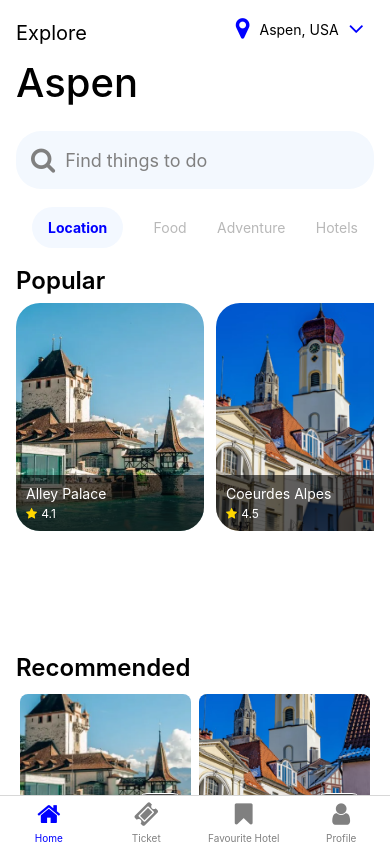
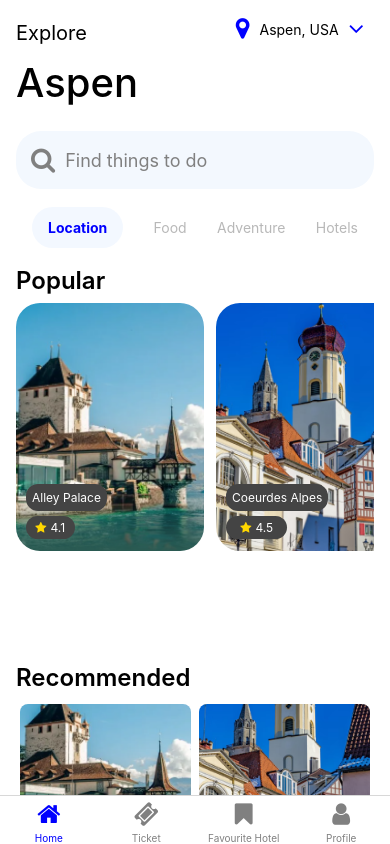
Before and after one commit to Saqibb786/Aspen, a React Native app: screen /BottomTabNavigator in a window 390 px wide. Built offline with nearby package versions, Linux system fonts and the light colour scheme.

Commit message:
Optimized Ui

```diff
--- a/src/components/CatergoryList.js
+++ b/src/components/CatergoryList.js
@@ -1,4 +1,4 @@
-import { StyleSheet, Text, View } from "react-native";
+import { StyleSheet, Text, View, TouchableOpacity } from "react-native";
 import React, { useState } from "react";
 import { FlatList } from "react-native-gesture-handler";
 import { CATEGORIES } from "../assets/data/Data";
@@ -8,20 +8,17 @@ const CategoryList = () => {
 
   return (
     <View style={styles.container}>
-      {/* <FlatList
-        horizontal
-        data={CATEGORIES}
-        renderItem={renderItemHorizontal}
-        keyExtractor={(item) => item}
-        // showsHorizontalScrollIndicator={false}
-      /> */}
       {CATEGORIES.map((item, index) => {
         return index === selected ? (
-          <Text style={[styles.text, styles.selectedText]}>{item}</Text>
+          <TouchableOpacity>
+            <Text style={[styles.text, styles.selectedText]}>{item}</Text>
+          </TouchableOpacity>
         ) : (
-          <Text style={styles.text} onPress={() => setSelected(index)}>
-            {item}
-          </Text>
+          <TouchableOpacity>
+            <Text style={styles.text} onPress={() => setSelected(index)}>
+              {item}
+            </Text>
+          </TouchableOpacity>
         );
       })}
     </View>
--- a/src/components/PopularItem.js
+++ b/src/components/PopularItem.js
@@ -15,7 +15,7 @@ const PopularItem = ({ item, navigation }) => {
     >
       <View style={styles.cardContainer}>
         <Image source={item.image} style={styles.popularImage} />
-        <View style={styles.popularOverlay}>
+        <View style={styles.detailsContainer}>
           <View style={styles.titleContainer}>
             <Text style={styles.popularTitle}>{item.name}</Text>
           </View>
@@ -38,7 +38,7 @@ const styles = StyleSheet.create({
   },
   cardContainer: {
     width: 188,
-    height: 228,
+    height: 248,
     marginRight: 12,
   },
   popularImage: {
@@ -46,31 +46,43 @@ const styles = StyleSheet.create({
     height: "100%",
     borderRadius: 24,
   },
-  popularOverlay: {
+  detailsContainer: {
     position: "absolute",
-    bottom: 0,
-    left: 0,
-    right: 0,
-    padding: 8,
-    backgroundColor: "rgba(0, 0, 0, 0.6)",
-    borderBottomLeftRadius: 24,
-    borderBottomRightRadius: 24,
-    padding: 10,
+    bottom: 12,
+    left: 10,
   },
   titleContainer: {
-    // paddingHorizontal: 4,
-    // paddingVertical: 2,
-    // justifyContent: "center",
-    // alignItems: "center",
+    // width: "100%",
   },
   popularTitle: {
-    color: "white",
-    fontSize: 14,
+    flexDirection: "row",
+    alignItems: "center",
+    justifyContent: "center",
+    textAlign: "center",
+
+    paddingHorizontal: 6,
+    paddingVertical: 6,
+
+    backgroundColor: "#444",
+    color: "#fff",
+    fontSize: 12,
+    borderRadius: 12,
   },
   ratingContainer: {
     flexDirection: "row",
     alignItems: "center",
-    marginTop: 4,
+    justifyContent: "center",
+    textAlign: "center",
+
+    marginTop: 5,
+    paddingHorizontal: 4,
+    paddingVertical: 4,
+
+    width: "60%",
+    backgroundColor: "#444",
+    color: "#fff",
+    fontSize: 11,
+    borderRadius: 12,
   },
   ratingText: {
     color: "white",
--- a/src/components/RecommendedItem.js
+++ b/src/components/RecommendedItem.js
@@ -14,7 +14,7 @@ const RecommendedItem = ({ item, navigation }) => {
       <View style={styles.recommendedItem}>
         <Image source={item.image} style={styles.recommendedImage} />
         <Text style={styles.recommendedContent}>{item.content}</Text>
-        <View style={styles}>
+        <View>
           <Text style={styles.recommendedTitle}>{item.name}</Text>
         </View>
       </View>
```
